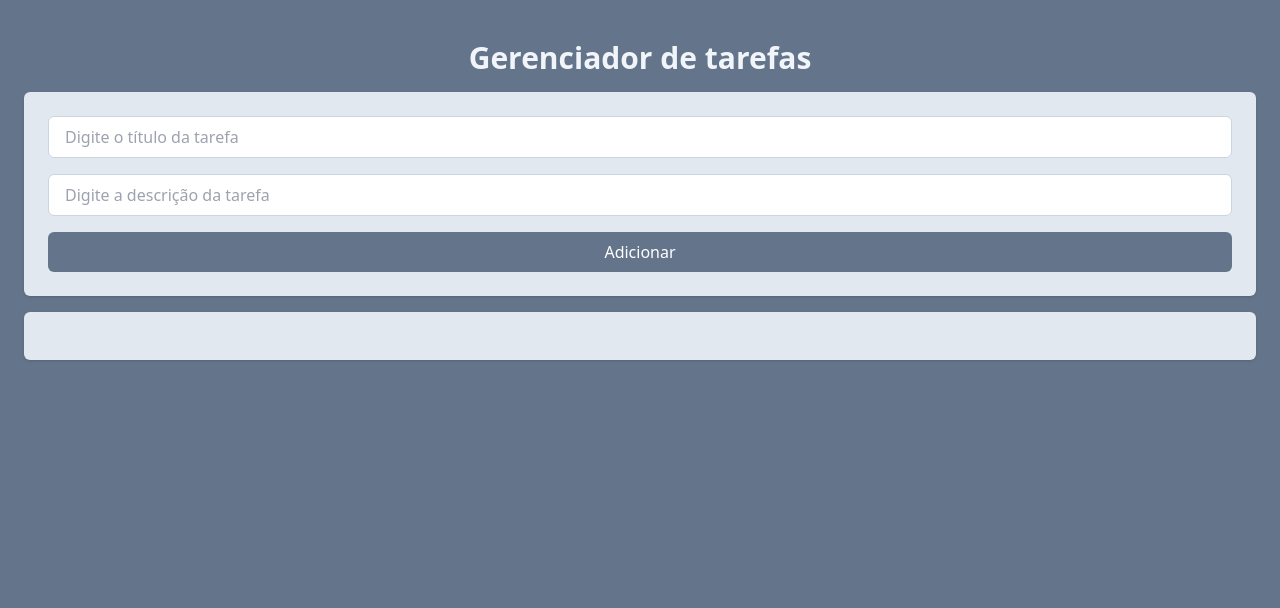
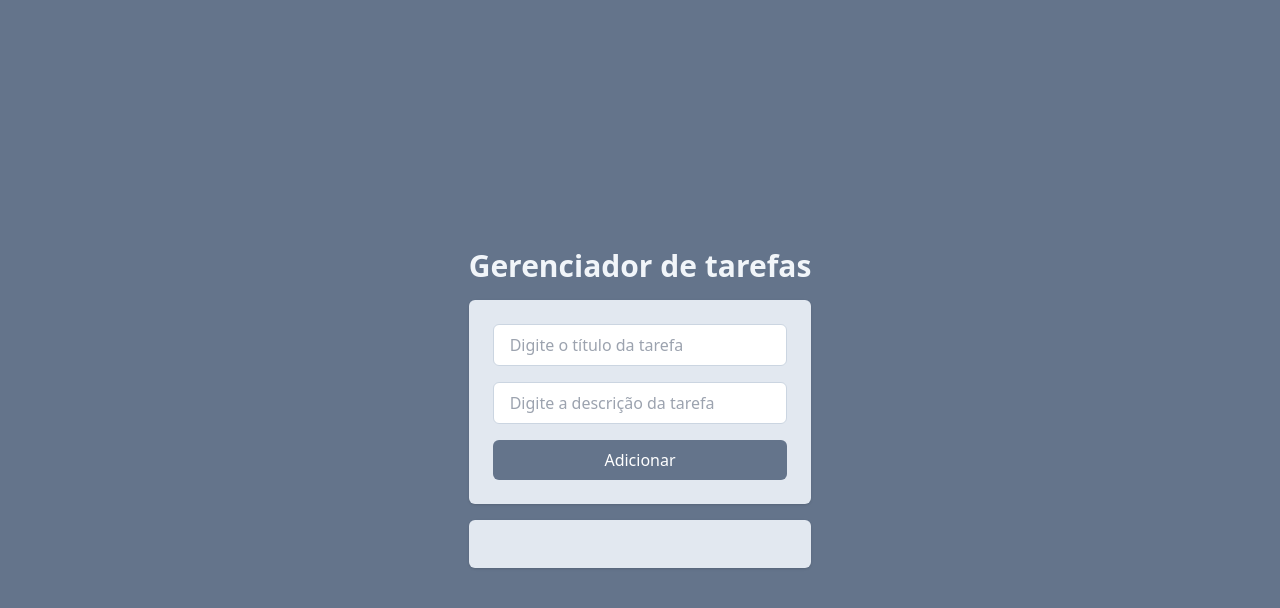
Before and after one commit to Thiago-Luiz-Casagrande/React-FelipeRocha, a React (Vite) app: page / in a window 1280 px wide. Shown: the top 608 px of the page. Built offline with nearby package versions, Linux system fonts and the light colour scheme.

Commit message:
ajustes-1

```diff
--- a/src/App.jsx
+++ b/src/App.jsx
@@ -53,7 +53,8 @@ function App() {
   }
 
   return (
-    <div className="flex-col w-screen h-screen bg-slate-500 flex justfy-center p-6">
+    <div className="w-screen h-screen bg-slate-500 flex justify-center items-center">
+      <div className="w-100 p-6 rounded-lg">
         <div>
           <Title>Gerenciador de tarefas</Title>
         </div>
@@ -66,6 +67,7 @@ function App() {
           />
         </div>
       </div>
+    </div>
   );
 }
 
--- a/src/components/Test.jsx
+++ /dev/null
@@ -1,7 +0,0 @@
-import React from "react";
-
-class Test extends React.Component {
-  render() {
-    return <h1></h1>;
-  }
-}
--- a/src/pages/TaskPage.jsx
+++ b/src/pages/TaskPage.jsx
@@ -21,10 +21,10 @@ function TaskPage() {
         </div>
 
         <div className="bg-slate-200 p-4 rounded-md">
-          <h2 className="text-xl text-white font-bold text-slate-600">
+          <h2 className="text-xl text-white font-bold text-slate-700">
             {title}
           </h2>
-          <p className="text-white text-slate-600">{description}</p>
+          <p className="text-white text-slate-700">{description}</p>
         </div>
       </div>
     </div>
```
Lines whose indentation alone changed are shown as unchanged.
